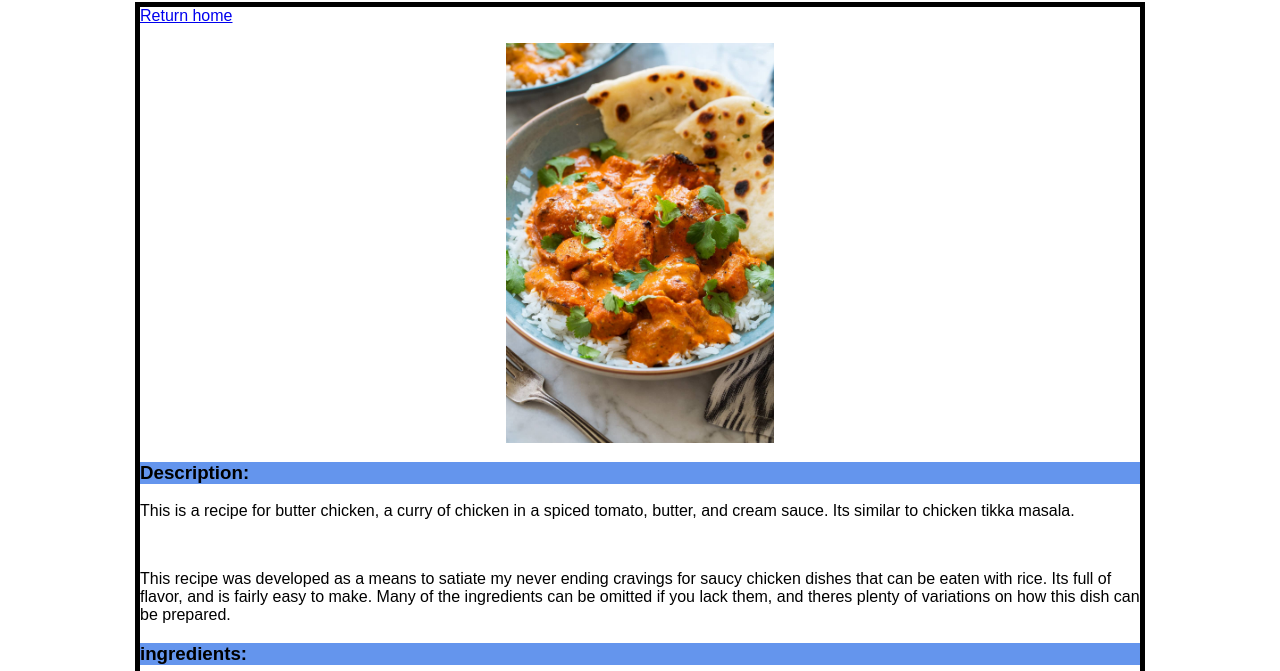
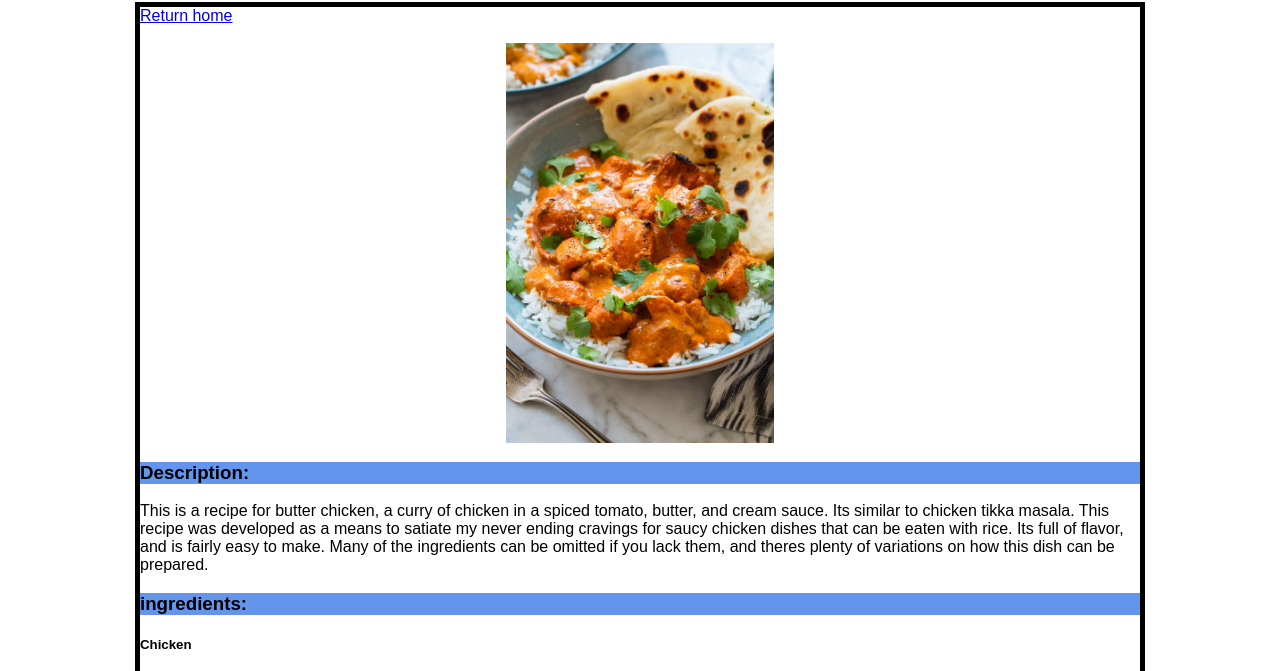
Before and after one commit to michaelmenezes1799/recipes, a plain HTML site: page ButterChicken.html in a window 1280 px wide. Shown: the part 78-749 px from the top of the page. Drawn offline with Linux system fonts and the light colour scheme.

Commit message:
fixed some spacing in the description

```diff
--- a/ButterChicken.html
+++ b/ButterChicken.html
@@ -15,10 +15,8 @@
    <br>
    <img src="images/ButterChicken.jpg" alt="Heres a photo of butter chicken">
    <h3>Description:</h3>
-   <p>This is a recipe for butter chicken, a curry of chicken in a spiced tomato, butter, and cream sauce. Its similar to chicken tikka masala.</p>
-   <br>
-   <p>  This recipe was developed as a means to satiate my never ending cravings for saucy chicken dishes that can be eaten with rice.
-        Its full of flavor, and is fairly easy to make. Many of the ingredients can be omitted if you lack them, and theres plenty of
+   <p>This is a recipe for butter chicken, a curry of chicken in a spiced tomato, butter, and cream sauce. Its similar to chicken tikka masala.
+     This recipe was developed as a means to satiate my never ending cravings for saucy chicken dishes that can be eaten with rice. Its full of flavor, and is fairly easy to make. Many of the ingredients can be omitted if you lack them, and theres plenty of
         variations on how this dish can be prepared.</p>
    <h3>ingredients:</h3>
    <h5>Chicken</h5>
```
